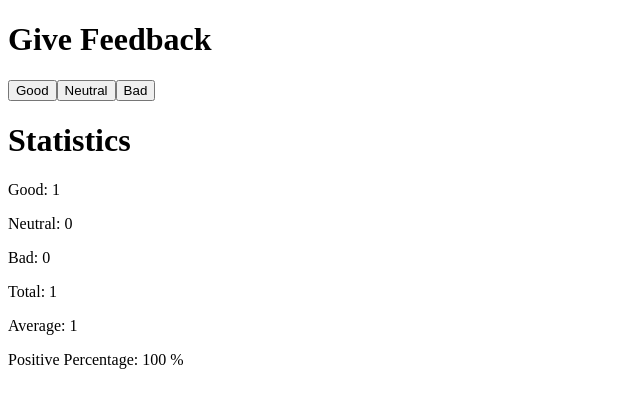
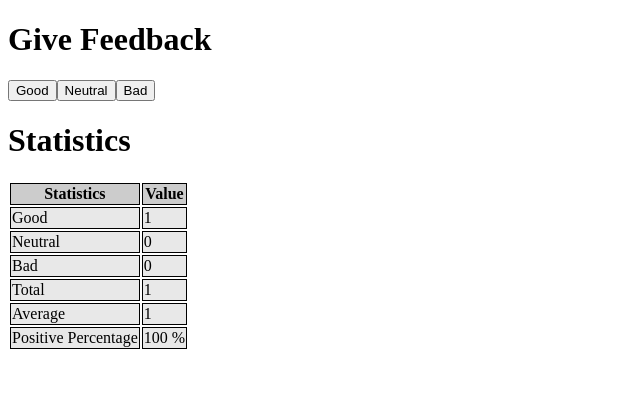
Before and after one commit to Ashokpal24/Full-stack-course-excercises, a React (Vite) app in the folder part1/unicafe/: page / in a window 1280 px wide. Both pictures are taken after a click on the button "Good". Shown: the top 408 px of the page, without its empty margins (0-640 px from the left). Built offline with nearby package versions, Linux system fonts and the light colour scheme.

Commit message:
Excercise 1.11 completed.

```diff
--- a/part1/unicafe/src/App.jsx
+++ b/part1/unicafe/src/App.jsx
@@ -3,7 +3,15 @@ import { useState } from "react";
 const Statistics = ({ good, bad, neutral, total }) => {
   if (total) {
     return (
-      <>
+      <table>
+        <tr>
+          <th style={{ backgroundColor: "#cccccc", border: "1px solid" }}>
+            Statistics
+          </th>
+          <th style={{ backgroundColor: "#cccccc", border: "1px solid" }}>
+            Value
+          </th>
+        </tr>
         <StatisticsLine text={"Good"} value={good} />
         <StatisticsLine text={"Neutral"} value={neutral} />
         <StatisticsLine text={"Bad"} value={bad} />
@@ -16,7 +24,7 @@ const Statistics = ({ good, bad, neutral, total }) => {
           text={"Positive Percentage"}
           value={`${(good / total) * 100} %`}
         />
-      </>
+      </table>
     );
   }
   return <p>No feedback given</p>;
@@ -24,9 +32,14 @@ const Statistics = ({ good, bad, neutral, total }) => {
 
 const StatisticsLine = ({ text, value }) => {
   return (
-    <p>
-      {text}: {value}
-    </p>
+    <tr>
+      <td style={{ backgroundColor: "#e8e8e8", border: "1px solid" }}>
+        {text}
+      </td>
+      <td style={{ backgroundColor: "#e8e8e8", border: "1px solid" }}>
+        {value}
+      </td>
+    </tr>
   );
 };
 
```
